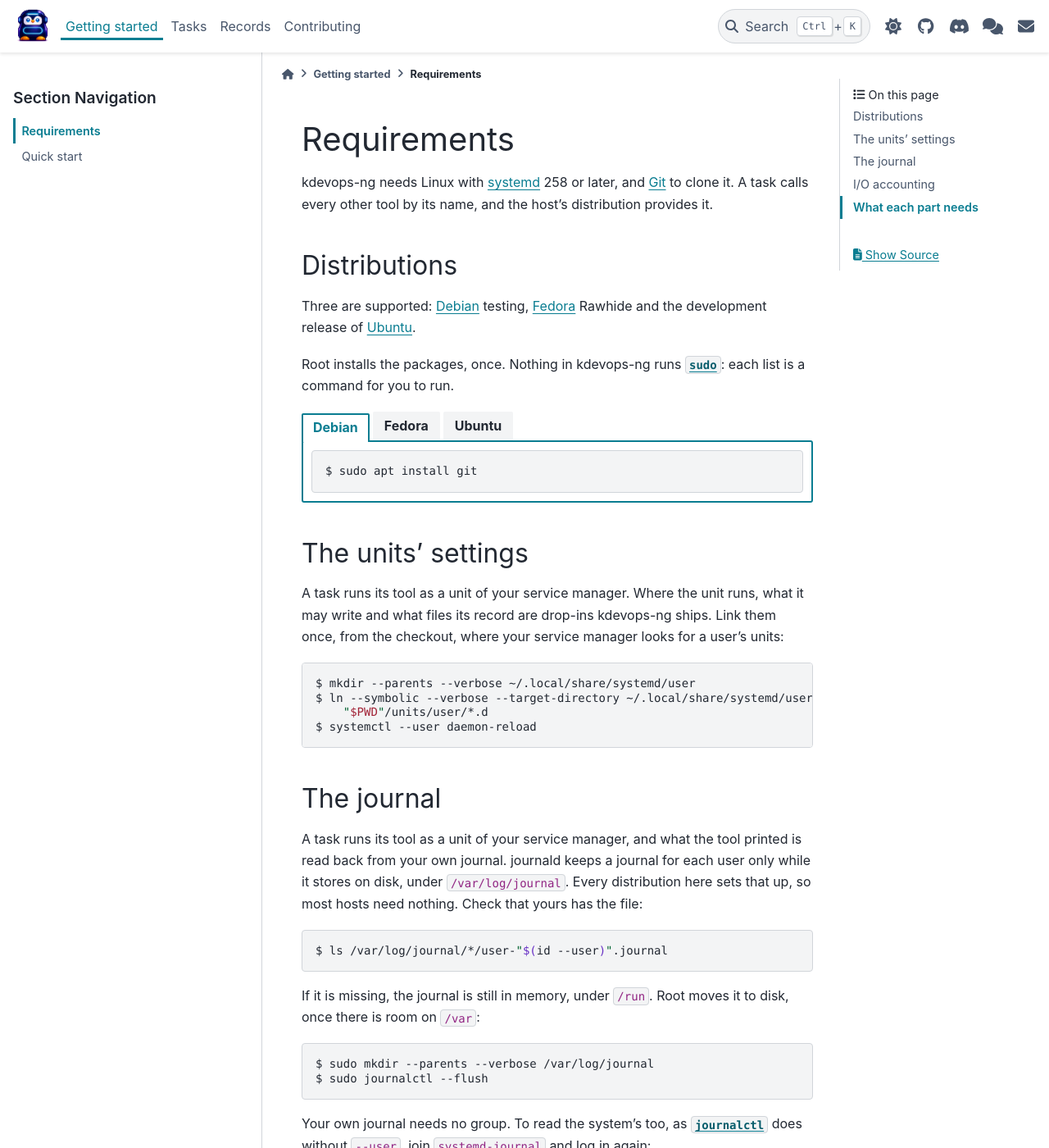
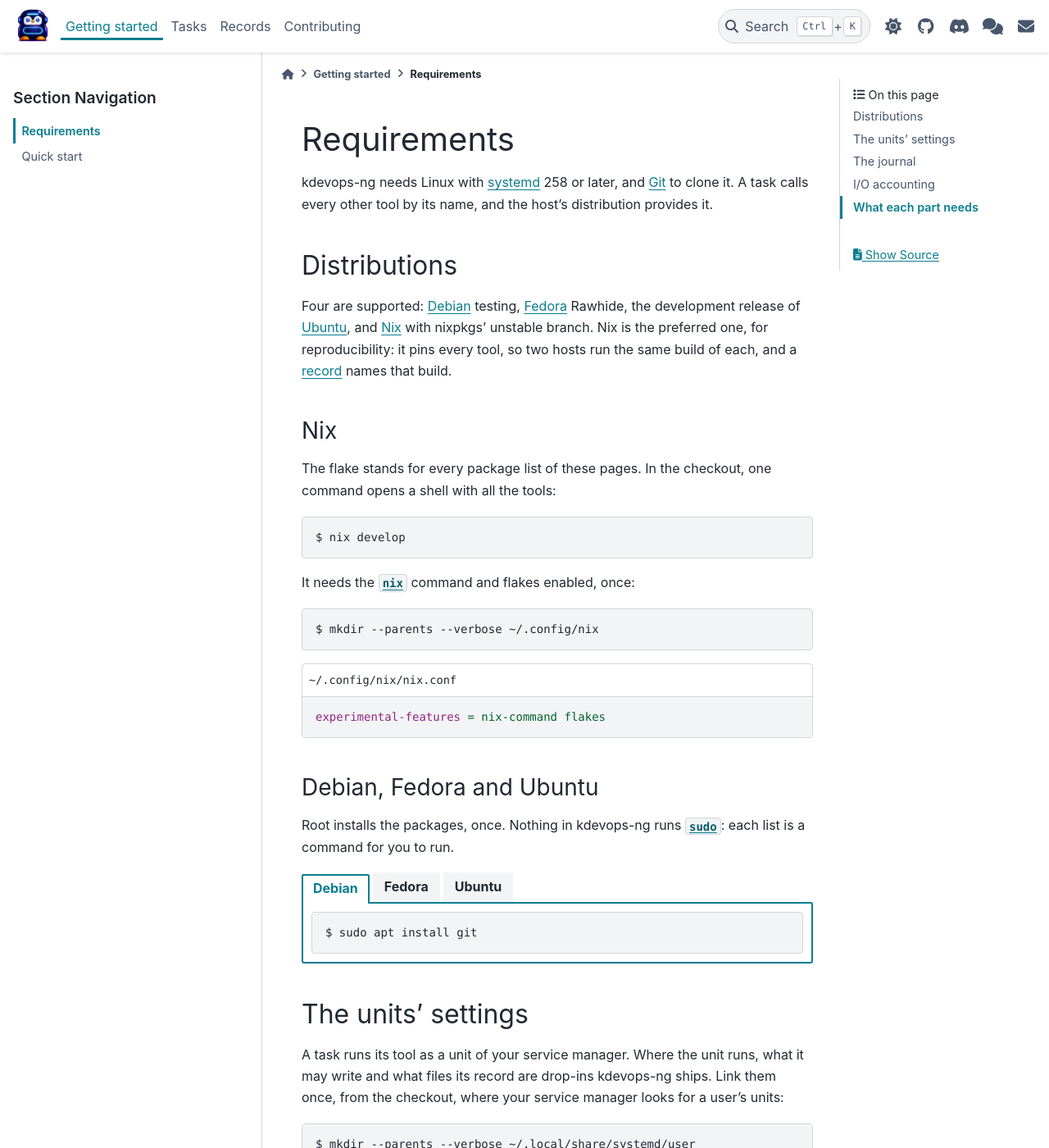
Before and after one commit to linux-kdevops/kdevops-ng, a Sphinx documentation site: the page built from docs/getting-started/requirements.rst, in a window 1280 px wide and 1400 px high. Shown: the whole window at 82% size. Built offline with Sphinx 7.4.7 and the PyData theme 0.15.4, drawn with Linux system fonts in a browser that asks for light colours.

Commit message:
flake: pin every tool for hosts with Nix
Nix is one of the four distributions, and the one whose tools are the
same on every host. nix develop gives the tools of every package list,
and nix flake check runs the linters, the tests and the build of the
pages. No other distribution can run them all: none packages pyright,
Fedora has no shfmt or doc8, and Ubuntu no ruff.

The flake follows nixpkgs' unstable branch. The other three are supported
as Debian testing, Fedora Rawhide and Ubuntu's development release, and a
stable branch would pin tools older than theirs.

nixpkgs' clang wrapper passes -nostdlibinc, which kbuild's -nostdinc
leaves unused and its -Werror makes fatal. The shell's clang marks that
flag as one that may go unused, so make LLVM=1 builds there as on the
other three, and no task has to pass a CC= that only Nix needs. A
tinyconfig of v7.3 builds with GCC 16.2 and with Clang 21.1.

Signed-off-by: Daniel Gomez <da.gomez@kernel.org>

```diff
--- a/docs/conf.py
+++ b/docs/conf.py
@@ -89,6 +89,7 @@ cmd_links = {
     "journalctl": "https://www.freedesktop.org/software/systemd/man/latest/journalctl.html",
     "krecord": "https://github.com/linux-kdevops/kresults/blob/main/format/README.md",
     "make": "https://www.gnu.org/software/make/manual/make.html",
+    "nix": "https://nix.dev/manual/nix/latest/command-ref/new-cli/nix",
     "shellcheck": "https://www.shellcheck.net/",
     "shfmt": "https://github.com/mvdan/sh",
     "sphinx-autobuild": "https://github.com/sphinx-doc/sphinx-autobuild",
--- a/docs/getting-started/requirements.rst
+++ b/docs/getting-started/requirements.rst
@@ -12,8 +12,34 @@ it.
 Distributions
 =============
 
-Three are supported: `Debian`_ testing, `Fedora`_ Rawhide and the
-development release of `Ubuntu`_.
+Four are supported: `Debian`_ testing, `Fedora`_ Rawhide, the development
+release of `Ubuntu`_, and `Nix`_ with nixpkgs' unstable branch. Nix is the
+preferred one, for reproducibility: it pins every tool, so two hosts run
+the same build of each, and a :doc:`record </records>` names that build.
+
+Nix
+---
+
+The flake stands for every package list of these pages. In the checkout,
+one command opens a shell with all the tools:
+
+.. code-block:: console
+
+   $ nix develop
+
+It needs the :cmd:`nix` command and flakes enabled, once:
+
+.. code-block:: console
+
+   $ mkdir --parents --verbose ~/.config/nix
+
+.. code-block:: ini
+   :caption: ~/.config/nix/nix.conf
+
+   experimental-features = nix-command flakes
+
+Debian, Fedora and Ubuntu
+-------------------------
 
 Root installs the packages, once. Nothing in kdevops-ng runs :cmd:`sudo`:
 each list is a command for you to run.
@@ -138,5 +164,6 @@ Each part of kdevops-ng lists its own tools, on its page:
 .. _Debian: https://www.debian.org/releases/testing/
 .. _Fedora: https://docs.fedoraproject.org/en-US/releases/rawhide/
 .. _Git: https://git-scm.com
+.. _Nix: https://nixos.org
 .. _systemd: https://systemd.io
 .. _Ubuntu: https://wiki.ubuntu.com/Releases
```
Also changed, not shown: AGENTS.md (+3 -1 lines), docs/contributing/index.rst (+8 -1 lines), 2 other files.
